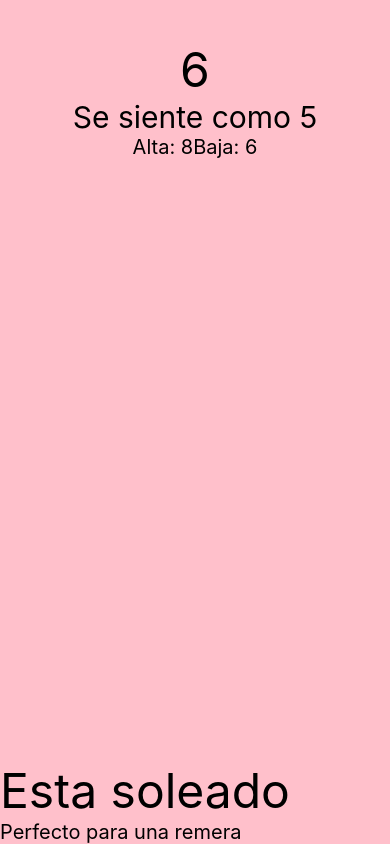
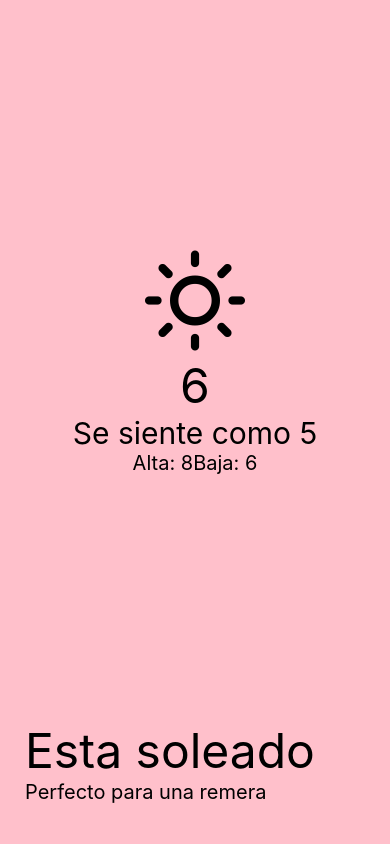
Before and after one commit to LaVieja1/weatherNative, a React Native app: screen / in a window 390 px wide. Built offline with nearby package versions, Linux system fonts and the light colour scheme.

Commit message:
creado componente y agregado icon

```diff
--- a/App.js
+++ b/App.js
@@ -1,59 +1,18 @@
 import React from "react";
-import { View, Text, SafeAreaView, StyleSheet } from "react-native";
+import { View, StyleSheet } from "react-native";
+import CurrentWeather from "./src/components/CurrentWeather";
 
 const App = () => {
   return (
-    <SafeAreaView style={styles.wrapper}>
-      <View style={styles.container}>
-        <Text style={styles.temp}>6</Text>
-        <Text style={styles.feels}>Se siente como 5</Text>
-        <View style={styles.highLowWrapper}>
-          <Text style={styles.highLow}>Alta: 8</Text>
-          <Text style={styles.highLow}>Baja: 6</Text>
-        </View>
-      </View>
-      <View style={styles.bodyWrapper}>
-        <Text style={styles.description}>Esta soleado</Text>
-        <Text style={styles.message}>Perfecto para una remera</Text>
-      </View>
-    </SafeAreaView>
+    <View style={styles.container}>
+      <CurrentWeather />
+    </View>
   );
 };
 
 const styles = StyleSheet.create({
-  wrapper: {
+  container: {
     flex: 1,
-    backgroundColor: "pink",
-  },
-  container: {
-    paddingTop: 40,
-    flex: 1,
-    alignItems: "center",
-  },
-  temp: {
-    color: "black",
-    fontSize: 48,
-  },
-  feels: {
-    fontSize: 30,
-    color: "black",
-  },
-  highLowWrapper: {
-    flexDirection: "row",
-  },
-  highLow: {
-    color: "black",
-    fontSize: 20,
-  },
-  bodyWrapper: {
-    justifyContent: "flex-end",
-    alignItems: "flex-start",
-  },
-  description: {
-    fontSize: 48,
-  },
-  message: {
-    fontSize: 20,
   },
 });
 
--- a/package.json
+++ b/package.json
@@ -10,6 +10,7 @@
     "lint": "eslint ."
   },
   "dependencies": {
+    "@expo/vector-icons": "^14.0.0",
     "expo": "~50.0.8",
     "expo-status-bar": "~1.11.1",
     "react": "18.2.0",
--- /dev/null
+++ b/src/components/CurrentWeather.js
@@ -0,0 +1,64 @@
+import React from "react";
+import { View, Text, SafeAreaView, StyleSheet } from "react-native";
+import { Feather } from "@expo/vector-icons";
+
+const CurrentWeather = () => {
+  return (
+    <SafeAreaView style={styles.wrapper}>
+      <View style={styles.container}>
+        <Feather name="sun" size={100} color="black" />
+        <Text style={styles.temp}>6</Text>
+        <Text style={styles.feels}>Se siente como 5</Text>
+        <View style={styles.highLowWrapper}>
+          <Text style={styles.highLow}>Alta: 8</Text>
+          <Text style={styles.highLow}>Baja: 6</Text>
+        </View>
+      </View>
+      <View style={styles.bodyWrapper}>
+        <Text style={styles.description}>Esta soleado</Text>
+        <Text style={styles.message}>Perfecto para una remera</Text>
+      </View>
+    </SafeAreaView>
+  );
+};
+
+const styles = StyleSheet.create({
+  wrapper: {
+    flex: 1,
+    backgroundColor: "pink",
+  },
+  container: {
+    flex: 1,
+    alignItems: "center",
+    justifyContent: "center",
+  },
+  temp: {
+    color: "black",
+    fontSize: 48,
+  },
+  feels: {
+    fontSize: 30,
+    color: "black",
+  },
+  highLowWrapper: {
+    flexDirection: "row",
+  },
+  highLow: {
+    color: "black",
+    fontSize: 20,
+  },
+  bodyWrapper: {
+    justifyContent: "flex-end",
+    alignItems: "flex-start",
+    paddingLeft: 25,
+    marginBottom: 40,
+  },
+  description: {
+    fontSize: 48,
+  },
+  message: {
+    fontSize: 20,
+  },
+});
+
+export default CurrentWeather;
```
Also changed, not shown: 1 other file (tests, documents, lock files or other folders).
